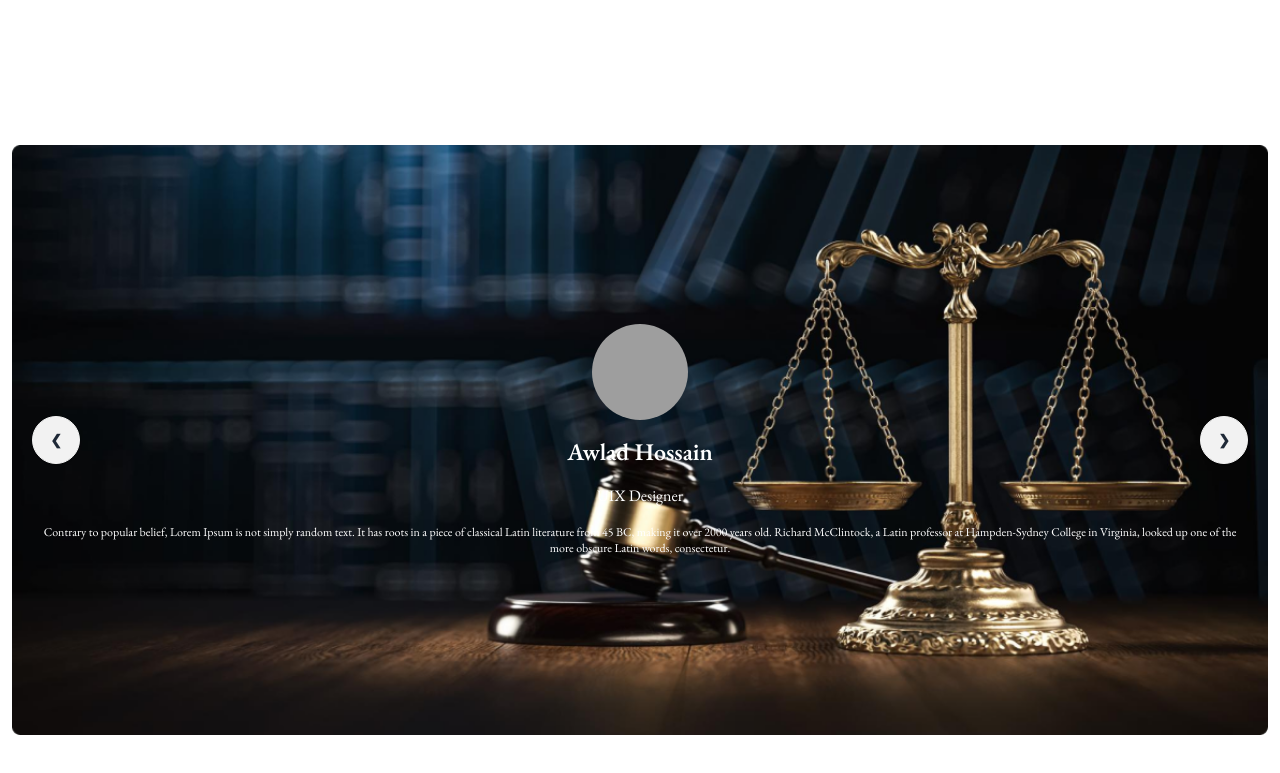
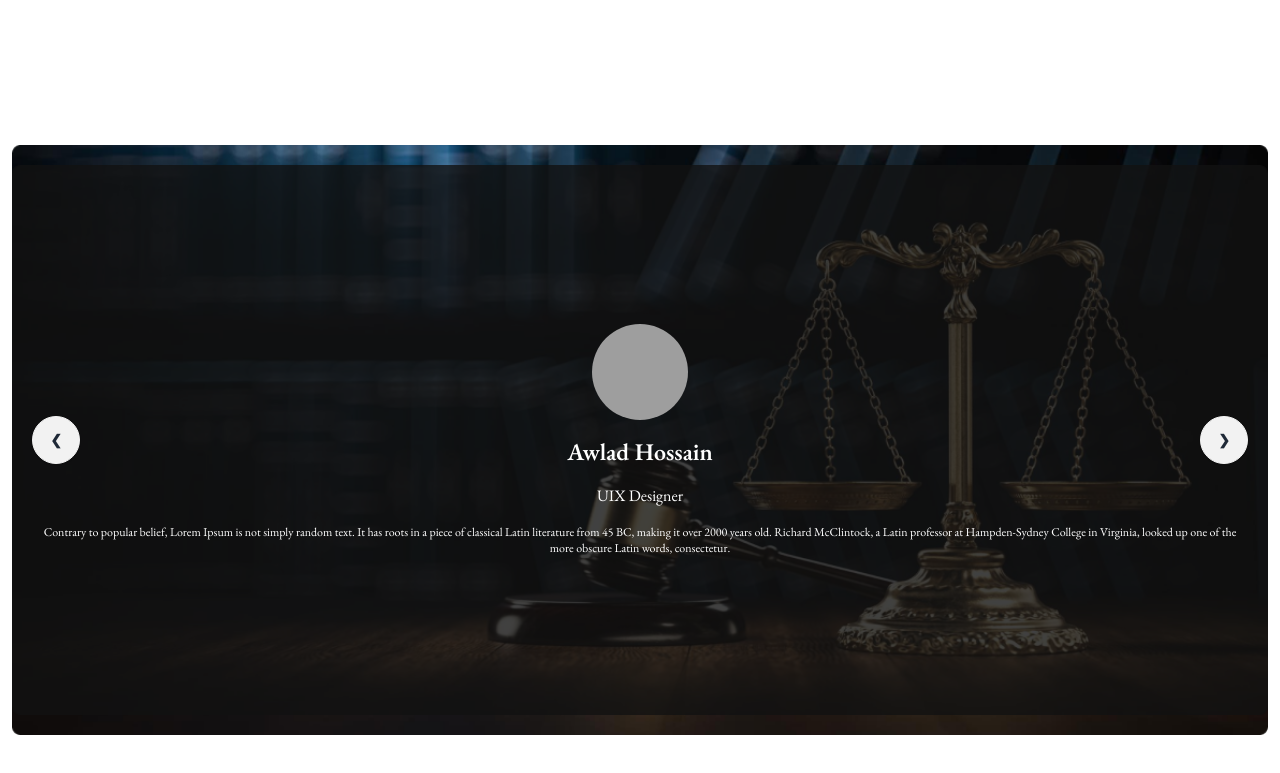
Before and after one commit to saim-alam1/legal-solution-website, a plain HTML site: page index.html in a window 1280 px wide. Shown: the part 1754-2527 px from the top of the page. Drawn offline with nearby package versions, Linux system fonts and the light colour scheme; grey boxes are pictures that could not be loaded.

Commit message:
Fixed slider 1 black image position & height

```diff
--- a/index.html
+++ b/index.html
@@ -258,6 +258,7 @@
           <!-- Slide 1 -->
           <div id="slide1" class="carousel-item relative w-full md:flex md:flex-col md:items-center md:justify-center">
             <img src="images/banner.png" class="w-full" />
+            <img class="absolute w-full h-[550px]" src="images/Rectangle 7.png" alt="">
             <!-- Slider Text -->
             <div
               class="absolute text-white  container flex flex-col items-center justify-center md:space-y-4 px-5 py-4">
```
